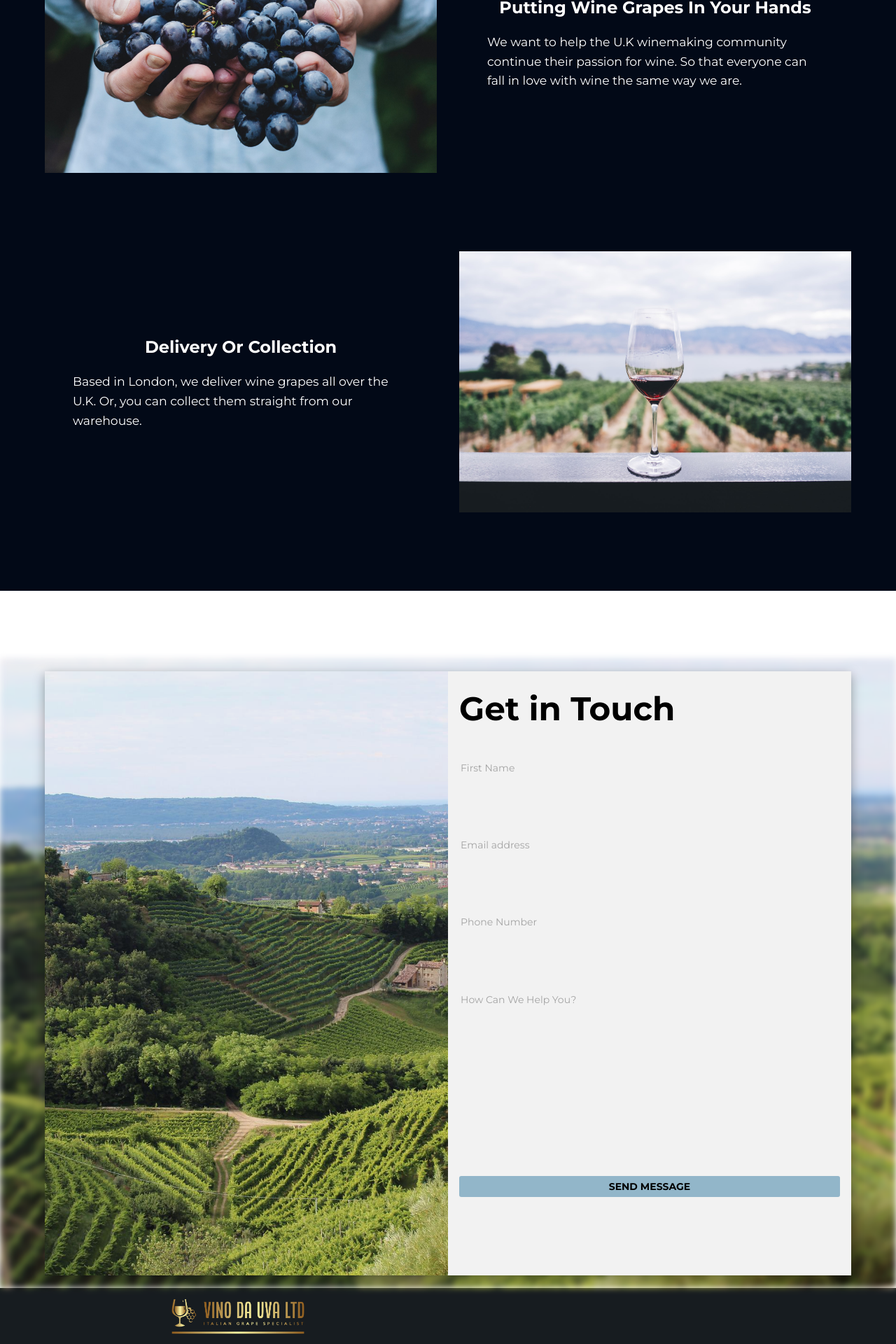
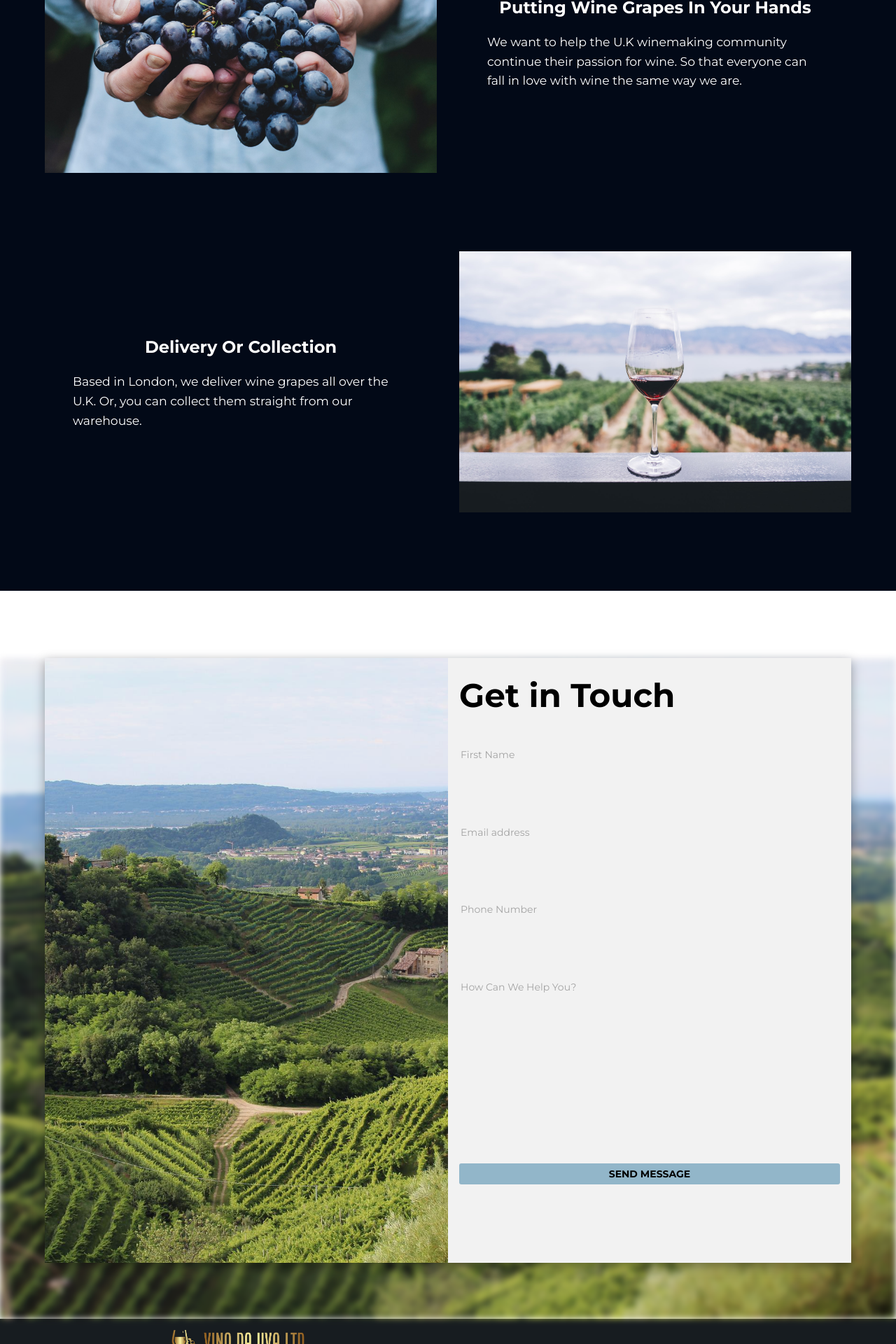
Before and after one commit to GG1982/vina-da-uva, a Jekyll site: the page built from index.html, in a window 1280 px wide. Shown: the part 4480-6400 px from the top of the page at 70% size. Built offline with Jekyll 4.4.1, drawn with Linux system fonts in a browser that asks for light colours.

Commit message:
adjust height on form section

```diff
--- a/_includes/header.html
+++ b/_includes/header.html
@@ -8,7 +8,6 @@
             <li><a href="https://gg1982.github.io/vina-da-uva/#grapes" class="nav-link">Grapes</a></li>
             <li><a href="https://gg1982.github.io/vina-da-uva/equipment.html" class="nav-link">Equipment</a></li>
             <li><a href="https://gg1982.github.io/vina-da-uva/equipment.html" class="nav-link">Equipment</a></li>
-
         </ul>
     </nav>
 </header>
--- a/_sass/main.scss
+++ b/_sass/main.scss
@@ -294,10 +294,9 @@ a:focus {
 // Form
 .form-section {
   position: relative;
-  min-height: 100%;
   width: 100%;
   margin: 0;
-  padding: 0;
+  padding: 0 0 5rem;
   filter: brightness(0.95);
 }
 
@@ -328,13 +327,11 @@ a:focus {
 .form-img {
   background-image: url(../../assets/images/vineyard4.jpg);
   min-height: 200px;
-  height: 100%;
-  width: 100%;
 }
 
 .form {
   padding: 1rem;
-  // max-height: 100%;
+
 }
 
 .form-input {
```
Also changed, not shown: 6 other files.
